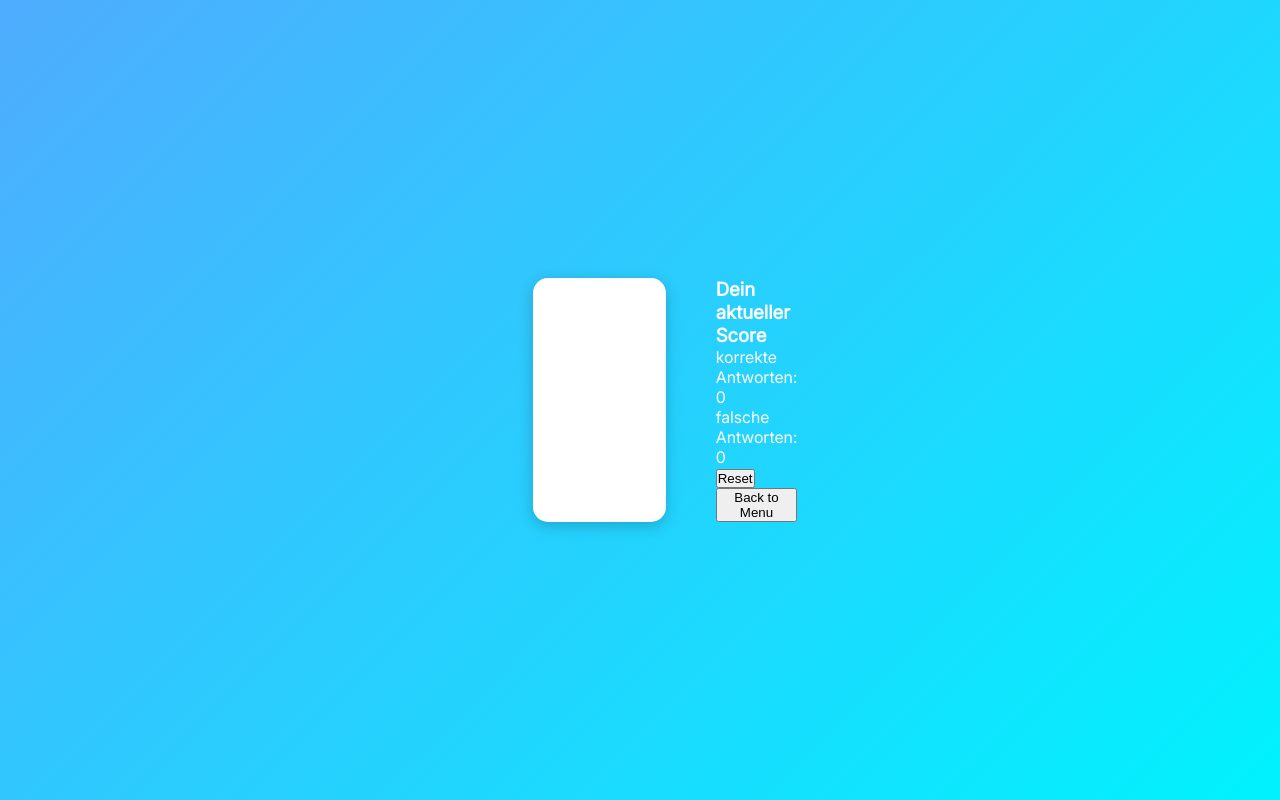
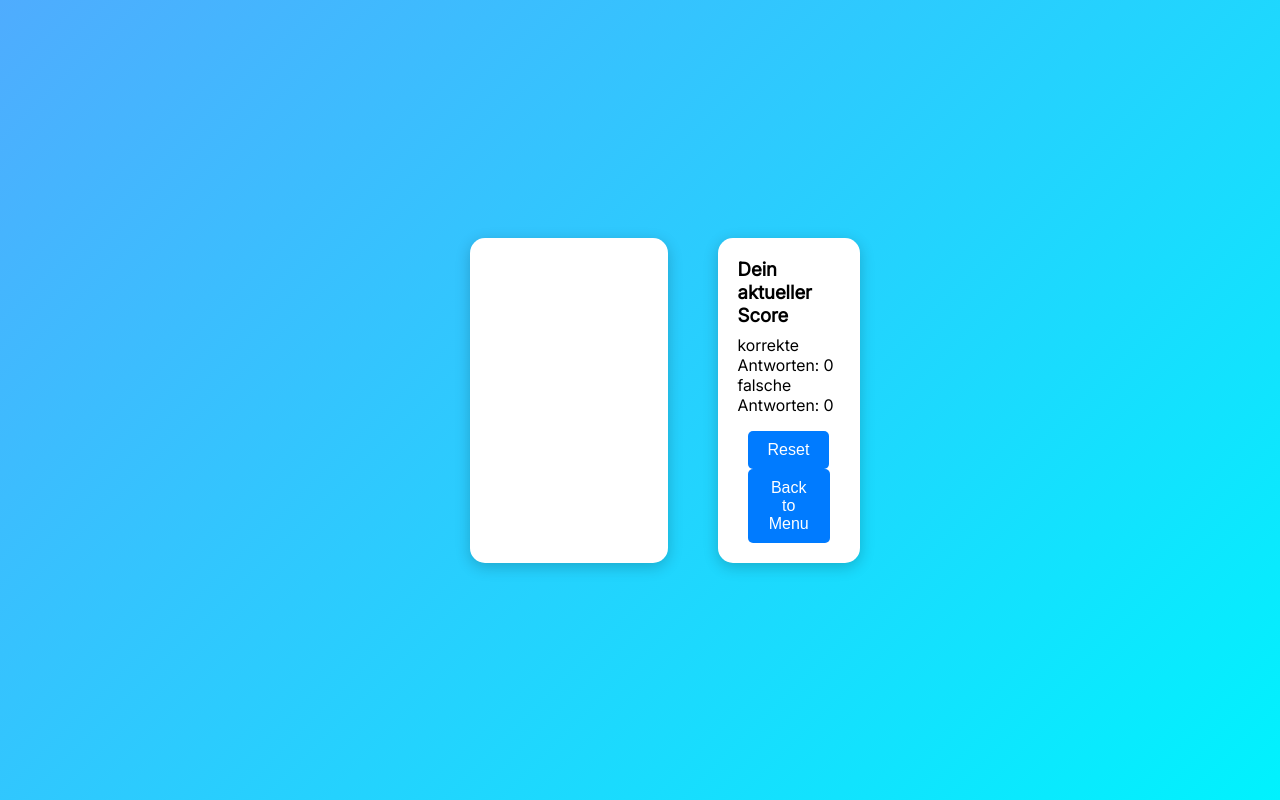
Before and after one commit to cadeteandre/project-quizAPI, a website built with Vite: page index.html in a window 1280 px wide. Both pictures are taken after a click on the button "Start Quiz". Built offline with nearby package versions, Linux system fonts and the light colour scheme; no server answers.

Commit message:
edit: css sideMenu

```diff
--- a/src/functions/displaySideMenu.ts
+++ b/src/functions/displaySideMenu.ts
@@ -23,11 +23,13 @@ export function displaySideMenu() {
 
     const resetBtn = document.createElement("button");
     resetBtn.textContent = "Reset";
+    resetBtn.classList.add("btn");
     resetBtn.addEventListener("click", startGame);
     divButton.appendChild(resetBtn);
 
     const backToMenuBtn = document.createElement("button");
     backToMenuBtn.textContent = "Back to Menu";
+    backToMenuBtn.classList.add("btn");
     backToMenuBtn.addEventListener("click", () => {
         location.reload();
     });
--- a/src/functions/startGame.ts
+++ b/src/functions/startGame.ts
@@ -16,6 +16,7 @@ export function startGame() {
 
     app.style.flexDirection = "row";
     showQuizDiv.style.display = "flex";
+    sideMenu.style.display = "block";
 
     setCounterFalse(0);
     setCounterRight(0);
--- a/src/style.css
+++ b/src/style.css
@@ -160,8 +160,33 @@ select {
 }
 
 #sideMenu {
+    display: none;
     position: sticky;
     top: 2rem;
     height: fit-content;
     text-align: left;
+    background-color: #fff;
+    border-radius: 15px;
+    box-shadow: 0 4px 15px rgba(0, 0, 0, 0.2);
+    animation: fadeIn 0.8s ease-in-out;
+    color: black;
+    padding: 20px;
 }
+
+#sideMenu h3 {
+    margin-bottom: 0.5rem;
+}
+
+.divButton {
+    margin-top: 1rem;
+}
+
+.divButton button {
+    background-color: #007bff;
+    color: white;
+    margin: 0 10px;
+}
+
+.divButton button:hover {
+    transform: scale(1.05);
+}
```
